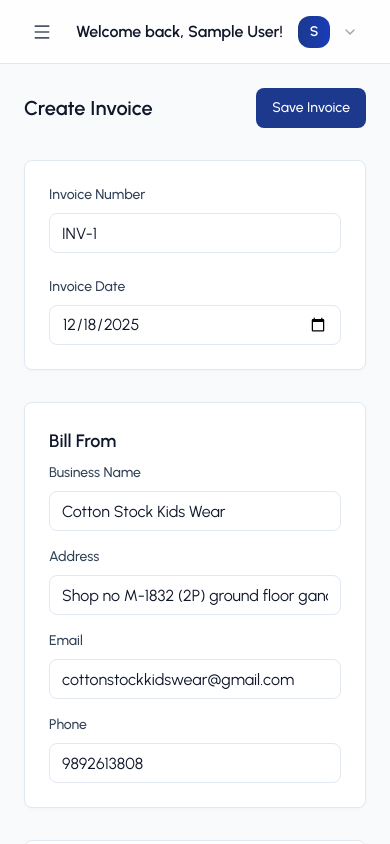
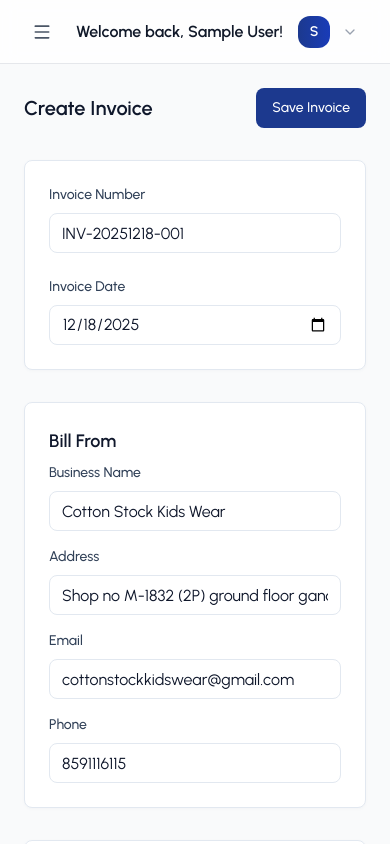
Before and after one commit to amans-k/AI-Powered-Invoicing-Made-Effortless, a React (Vite) app in the folder frontend/: page /invoices/new in a window 390 px wide. Built offline with nearby package versions, Linux system fonts and the light colour scheme; no server answers; sample sign-in values are in the browser's storage.

Commit message:
Updated frontend: Changed phone to 8591116115, implemented direct amount reduction, removed percentage discount

```diff
--- a/frontend/src/pages/invoices/AllInvoices.jsx
+++ b/frontend/src/pages/invoices/AllInvoices.jsx
@@ -75,19 +75,23 @@ const AllInvoices = () => {
     fetchInvoices();
   }, []);
 
-  // Daily reset at 12 AM IST
+  // Daily reset at 12 AM IST (midnight)
   useEffect(() => {
     const checkForDailyReset = () => {
-      const now = moment();
-      const istTime = now.utcOffset(330); // IST is UTC+5:30
+      const now = new Date();
+      const istTime = new Date(now.getTime() + (5.5 * 60 * 60 * 1000)); // Convert to IST
 
-      if (istTime.hour() === 0 && istTime.minute() === 0) {
-        console.log("Daily reset triggered at midnight IST");
+      // Check if it's midnight (00:00:00 to 00:01:00)
+      if (istTime.getHours() === 0 && istTime.getMinutes() === 0) {
+        console.log("Daily reset triggered at midnight IST:", istTime);
         fetchInvoices();
       }
     };
 
+    // Check every minute
     const interval = setInterval(checkForDailyReset, 60000);
+
+    // Initial check
     checkForDailyReset();
 
     return () => clearInterval(interval);
--- a/frontend/src/pages/invoices/CreateInvoices.jsx
+++ b/frontend/src/pages/invoices/CreateInvoices.jsx
@@ -18,12 +18,12 @@ const CreateInvoice = ({ existingInvoice, onSave }) => {
   const location = useLocation();
   const { user } = useAuth();
 
-  // Fixed business information
+  // Fixed business information with updated phone
   const fixedBusinessInfo = {
     businessName: "Cotton Stock Kids Wear",
     email: "cottonstockkidswear@gmail.com",
-    phone: "9892613808",
-    address: "Shop no M-1832 (2P) ground floor gandhi bazaar Chembur colony , chembur 400074" // Added address
+    phone: "8591116115", // Updated phone number
+    address: "Shop no M-1832 (2P) ground floor gandhi bazaar Chembur colony , chembur 400074"
   };
 
   // Predefined items for dropdown
@@ -54,24 +54,35 @@ const CreateInvoice = ({ existingInvoice, onSave }) => {
     billFrom: {
       businessName: fixedBusinessInfo.businessName,
       email: fixedBusinessInfo.email,
-      address: fixedBusinessInfo.address, // Fixed address
+      address: fixedBusinessInfo.address,
       phone: fixedBusinessInfo.phone,
     },
     billTo: {
       clientName: "", // Only client name
       phone: "", // Only client phone
     },
-    items: [{ name: "Boys T-shirt", quantity: 1, unitPrice: 0 }], // Default item (discount removed)
+    items: [{ name: "Boys T-shirt", quantity: 1, unitPrice: 0 }],
     notes: "",
     paymentMode: "Cash",
     status: "Pending",
-    invoiceDiscount: 0,
+    directAmountReduction: 0, // Changed from invoiceDiscount
   });
 
   const [loading, setLoading] = useState(false);
   const [isGeneratingNumber, setIsGeneratingNumber] = useState(false);
 
   useEffect(() => {
+    const generateInvoiceNumber = () => {
+      const now = new Date();
+      const year = now.getFullYear();
+      const month = String(now.getMonth() + 1).padStart(2, '0');
+      const day = String(now.getDate()).padStart(2, '0');
+
+      // Generate format: INV-YYYYMMDD-XXX
+      const baseNumber = `INV-${year}${month}${day}`;
+      return baseNumber;
+    };
+
     if (existingInvoice) {
       const formattedItems = existingInvoice.items && Array.isArray(existingInvoice.items)
         ? existingInvoice.items.map(item => ({
@@ -87,59 +98,30 @@ const CreateInvoice = ({ existingInvoice, onSave }) => {
         invoiceDate: existingInvoice.invoiceDate
           ? moment(existingInvoice.invoiceDate).format("YYYY-MM-DD")
           : new Date().toISOString().split("T")[0],
-        dueDate: "", // Empty due date
+        dueDate: "",
         billFrom: {
           businessName: fixedBusinessInfo.businessName,
           email: fixedBusinessInfo.email,
-          address: fixedBusinessInfo.address, // Fixed address
+          address: fixedBusinessInfo.address,
           phone: fixedBusinessInfo.phone,
         },
         billTo: {
           clientName: existingInvoice.billTo?.clientName || "",
-          phone: existingInvoice.billTo?.phone || "", // Only phone
+          phone: existingInvoice.billTo?.phone || "",
         },
         items: formattedItems,
-        invoiceDiscount: existingInvoice.invoiceDiscount || 0,
+        directAmountReduction: existingInvoice.directAmountReduction || 0, // Changed
         paymentMode: existingInvoice.paymentMode || "Cash",
         notes: existingInvoice.notes || "",
         status: existingInvoice.status || "Pending",
       });
     } else {
-      const generateNewInvoiceNumber = async () => {
-        setIsGeneratingNumber(true);
-        try {
-          const response = await axiosInstance.get(
-            API_PATHS.INVOICE.GET_ALL_INVOICES
-          );
-
-          const invoices = response.data?.data || [];
-          let maxNum = 0;
-
-          invoices.forEach((inv) => {
-            const match = inv.invoiceNumber?.match(/INV-(\d+)/);
-            if (match) {
-              const num = parseInt(match[1]);
-              if (!isNaN(num) && num > maxNum) maxNum = num;
-            }
-          });
-
-          const newInvoiceNumber = `INV-${String(maxNum + 1).padStart(1, "0")}`;
-
-          setFormData((prev) => ({
-            ...prev,
-            invoiceNumber: newInvoiceNumber,
-          }));
-        } catch (error) {
-          setFormData((prev) => ({
-            ...prev,
-            invoiceNumber: `INV-1`,
-          }));
-        } finally {
-          setIsGeneratingNumber(false);
-        }
-      };
-
-      generateNewInvoiceNumber();
+      // Set initial invoice number with date
+      const invoiceNumber = generateInvoiceNumber();
+      setFormData((prev) => ({
+        ...prev,
+        invoiceNumber: `${invoiceNumber}-001`, // Default to 001 for new day
+      }));
     }
   }, [existingInvoice, user]);
 
@@ -150,7 +132,7 @@ const CreateInvoice = ({ existingInvoice, onSave }) => {
         ...prev,
         billTo: {
           clientName: aiData.clientName || "",
-          phone: aiData.phone || "", // Only phone from AI data
+          phone: aiData.phone || "",
         },
         items: aiData.items && Array.isArray(aiData.items)
           ? aiData.items.map(item => ({
@@ -200,7 +182,7 @@ const CreateInvoice = ({ existingInvoice, onSave }) => {
     setFormData({ ...formData, items: newItems });
   };
 
-  // Calculate totals with discount
+  // Calculate totals with direct amount reduction
   const calculateTotals = () => {
     let subtotal = 0;
 
@@ -211,12 +193,12 @@ const CreateInvoice = ({ existingInvoice, onSave }) => {
       });
     }
 
-    const invoiceDiscountAmount = subtotal * ((formData.invoiceDiscount || 0) / 100);
-    const finalTotal = subtotal - invoiceDiscountAmount;
+    const directReduction = parseFloat(formData.directAmountReduction) || 0;
+    const finalTotal = Math.max(0, subtotal - directReduction);
 
     return {
       subtotal: Number(subtotal.toFixed(2)),
-      invoiceDiscount: Number(invoiceDiscountAmount.toFixed(2)),
+      directAmountReduction: Number(directReduction.toFixed(2)),
       finalTotal: Number(finalTotal.toFixed(2))
     };
   };
@@ -255,13 +237,10 @@ const CreateInvoice = ({ existingInvoice, onSave }) => {
       }
 
       const itemsForSubmission = validItems.map(item => {
-        const itemTotal = (item.quantity || 0) * (item.unitPrice || 0);
-
         return {
           name: item.name || "Boys T-shirt",
           quantity: Number(item.quantity) || 0,
           unitPrice: Number(item.unitPrice) || 0,
-          total: Number(itemTotal.toFixed(2))
         };
       });
 
@@ -270,7 +249,7 @@ const CreateInvoice = ({ existingInvoice, onSave }) => {
       const finalFormData = {
         invoiceNumber: formData.invoiceNumber || "",
         invoiceDate: formData.invoiceDate || new Date().toISOString().split("T")[0],
-        dueDate: formData.dueDate || "", // Optional due date
+        dueDate: formData.dueDate || "",
         billFrom: {
           businessName: fixedBusinessInfo.businessName,
           email: fixedBusinessInfo.email,
@@ -282,12 +261,12 @@ const CreateInvoice = ({ existingInvoice, onSave }) => {
           phone: formData.billTo?.phone || ""
         },
         items: itemsForSubmission,
-        invoiceDiscount: Number(formData.invoiceDiscount) || 0,
+        directAmountReduction: Number(formData.directAmountReduction) || 0, // Changed
         paymentMode: formData.paymentMode || "Cash",
         notes: formData.notes || "",
         status: formData.status || "Pending",
         subtotal: finalTotals.subtotal,
-        discountTotal: finalTotals.invoiceDiscount,
+        discountTotal: finalTotals.directAmountReduction, // Changed
         total: finalTotals.finalTotal
       };
 
@@ -320,7 +299,7 @@ const CreateInvoice = ({ existingInvoice, onSave }) => {
         </Button>
       </div>
 
-      {/* Invoice Details - Simplified */}
+      {/* Invoice Details */}
       <div className="bg-white p-6 rounded-lg shadow-sm shadow-gray-100 border border-slate-200">
         <div className="grid grid-cols-1 md:grid-cols-2 gap-6">
           <InputField
@@ -344,7 +323,7 @@ const CreateInvoice = ({ existingInvoice, onSave }) => {
         </div>
       </div>
 
-      {/* Bill From & Bill To - Simplified */}
+      {/* Bill From & Bill To */}
       <div className="grid grid-cols-1 lg:grid-cols-2 gap-8">
         <div className="bg-white p-6 rounded-lg shadow-sm shadow-gray-100 border border-slate-200 space-y-4">
           <h3 className="text-lg font-semibold text-slate-900 mb-2">Bill From</h3>
@@ -410,7 +389,7 @@ const CreateInvoice = ({ existingInvoice, onSave }) => {
         </div>
       </div>
 
-      {/* Items Table with Dropdown - DISC % COLUMN REMOVED */}
+      {/* Items Table */}
       <div className="bg-white border border-slate-200 rounded-lg shadow-sm shadow-gray-100 overflow-hidden">
         <div className="p-4 sm:p-6 border-b border-slate-200 bg-slate-50">
           <h3 className="text-lg font-semibold text-slate-900">Items</h3>
@@ -422,7 +401,6 @@ const CreateInvoice = ({ existingInvoice, onSave }) => {
                 <th className="px-2 sm:px-6 py-3 text-left text-xs font-medium text-slate-500 uppercase tracking-wider">Item</th>
                 <th className="px-2 sm:px-6 py-3 text-left text-xs font-medium text-slate-500 uppercase tracking-wider">Qty</th>
                 <th className="px-2 sm:px-6 py-3 text-left text-xs font-medium text-slate-500 uppercase tracking-wider">Price</th>
-                {/* DISC % COLUMN REMOVED */}
                 <th className="px-2 sm:px-6 py-3 text-left text-xs font-medium text-slate-500 uppercase tracking-wider">Total</th>
                 <th className="px-2 sm:px-6 py-3"></th>
               </tr>
@@ -471,7 +449,6 @@ const CreateInvoice = ({ existingInvoice, onSave }) => {
                       required
                     />
                   </td>
-                  {/* DISC % CELL REMOVED */}
                   <td className="px-2 sm:px-6 py-4 text-sm text-slate-500 font-medium">
                     ₹{((item.quantity || 0) * (item.unitPrice || 0)).toFixed(2)}
                   </td>
@@ -516,23 +493,22 @@ const CreateInvoice = ({ existingInvoice, onSave }) => {
             placeholder="Add any additional notes here..."
           />
 
-          {/* Invoice-level Discount */}
+          {/* Direct Amount Reduction */}
           <div>
             <label className="block text-sm font-medium text-slate-700 mb-1">
-              Discount (%) {/* Changed from "Invoice Discount (%)" */}
+              Direct Amount Reduction (₹)
             </label>
             <input
               type="number"
-              name="invoiceDiscount"
-              value={formData.invoiceDiscount || ""}
+              name="directAmountReduction"
+              value={formData.directAmountReduction || ""}
               onChange={handleInputChange}
               className="w-full h-10 px-3 py-2 border border-slate-200 rounded-lg bg-white text-slate-900 placeholder-slate-400 focus:outline-none focus:ring-2 focus:ring-blue-500 focus:border-transparent"
               placeholder="0"
               min="0"
-              max="100"
-              step="0.1"
+              step="0.01"
             />
-            <p className="text-xs text-slate-500 mt-1">Discount applied on subtotal</p>
+            <p className="text-xs text-slate-500 mt-1">Enter amount to subtract directly from subtotal</p>
           </div>
 
           <SelectField
@@ -560,10 +536,10 @@ const CreateInvoice = ({ existingInvoice, onSave }) => {
               <p className="font-medium">₹{totals.subtotal.toFixed(2)}</p>
             </div>
 
-            {formData.invoiceDiscount > 0 && (
+            {formData.directAmountReduction > 0 && (
               <div className="flex justify-between text-sm text-red-600">
-                <p>Discount ({formData.invoiceDiscount}%):</p>
-                <p className="font-medium">-₹{totals.invoiceDiscount.toFixed(2)}</p>
+                <p>Direct Reduction:</p>
+                <p className="font-medium">-₹{totals.directAmountReduction.toFixed(2)}</p>
               </div>
             )}
 
```
Also changed, not shown: frontend/src/pages/invoices/InvoiceDetail.jsx (+6 -8 lines).
